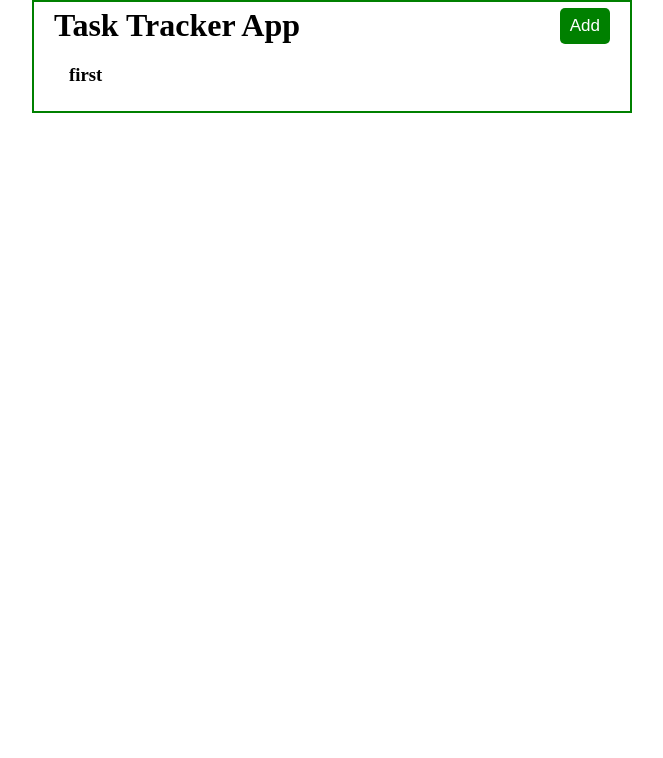
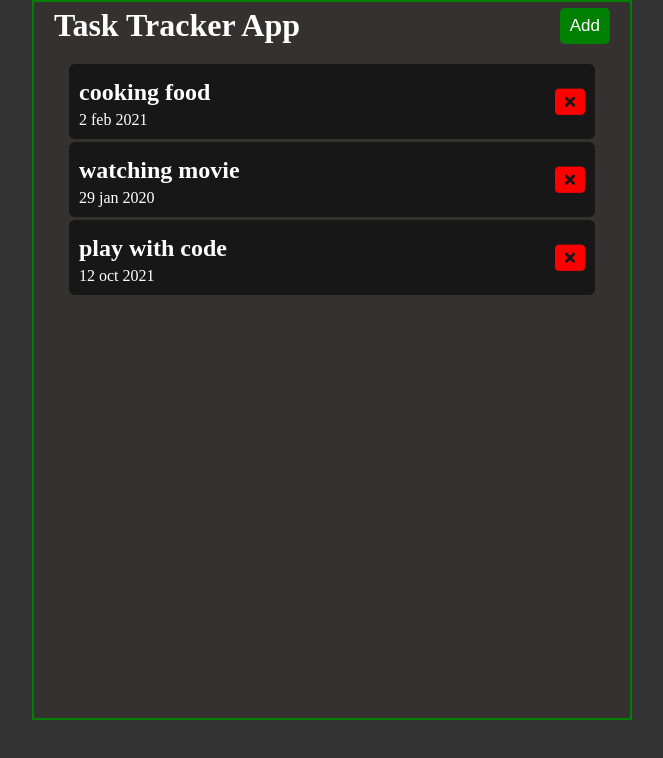
Before and after one commit to ahmedabukar01/Task-tracker-Practice, a React (Create React App) app: page / in a window 1280 px wide. Shown: the top 758 px of the page, without its empty margins (308-971 px from the left). Built offline with nearby package versions, Linux system fonts and the light colour scheme.

Commit message:
initial commit

```diff
--- a/public/index.html
+++ b/public/index.html
@@ -9,6 +9,7 @@
       name="description"
       content="Web site created using create-react-app"
     />
+    <script src="https://kit.fontawesome.com/54f59cd579.js" crossorigin="anonymous"></script>
     <link rel="apple-touch-icon" href="%PUBLIC_URL%/logo192.png" />
     <!--
       manifest.json provides metadata used when your web app is installed on a
--- a/src/App.js
+++ b/src/App.js
@@ -1,11 +1,33 @@
 import Header from './components/Header'
 import Tasks from './components/Tasks'
+import {useState} from 'react'
 
 function App() {
+  const [tasks,setTasks] = useState([
+    {
+      id:1,
+      text:'cooking food',
+      reminder: false,
+      day: '2 feb 2021'
+    },
+    {
+      id:2,
+      text:'watching movie',
+      reminder: false,
+      day: '29 jan 2020'
+    },
+    {
+      id:3,
+      text:'play with code',
+      reminder: false,
+      day: '12 oct 2021'
+    }
+  ])
+
   return (
     <div className="container">
      <Header />
-     <Tasks />
+     <Tasks tasks={tasks}/>
     </div>
   );
 }
--- /dev/null
+++ b/src/components/Singletask.js
@@ -0,0 +1,16 @@
+import React from 'react'
+
+const SingleTask = ({task}) => {
+
+    return (
+        <div className="single-task">
+            <div className="info">
+                <h3>{task.text}</h3>
+                <p>{task.day}</p>
+            </div>
+            <i className="fas fa-window-close"></i>
+        </div>
+    )
+}
+
+export default SingleTask
--- a/src/components/Tasks.js
+++ b/src/components/Tasks.js
@@ -1,9 +1,13 @@
 import React from 'react'
+import Singletask from './Singletask'
 
-export const Tasks = () => {
+const Tasks = ({tasks}) => {
+
     return (
         <div className="tasks">
-            <h3>first</h3>
+            {tasks.map((task)=>(
+                <Singletask key={task.id} task={task}/>
+            ))}
         </div>
     )
 }
--- a/src/index.css
+++ b/src/index.css
@@ -3,9 +3,15 @@
   padding:0;
   box-sizing: border-box;
 }
+body{
+  background:#333;
+}
 .container{
   border:2px solid green;
   width:600px;
+  height: 90vh;
+  color:#000;
+  background:rgb(53, 49, 49);
   padding: 5px 20px;
   margin: auto;
 }
@@ -13,6 +19,9 @@
   display:flex;
   justify-content: space-between;
   align-items: center;
+}
+.header h1{
+  color:#fff;
 }
 button{
   border:none;
@@ -24,3 +33,23 @@ button{
 .tasks{
   margin:20px 15px;
 }
+.single-task{
+  background:rgb(23, 23, 24);
+  margin:3px 0;
+  border-radius: 6px;
+  display:flex;
+  color:#fff;
+  justify-content:space-between;
+  align-items: center;
+  padding:10px;
+  cursor:grab;
+}
+.single-task i{
+  font-size: 30px;
+  color:red;
+  cursor:pointer;
+}
+.single-task h3{
+  margin:5px 0;
+  font-size: 24px;
+}
```
